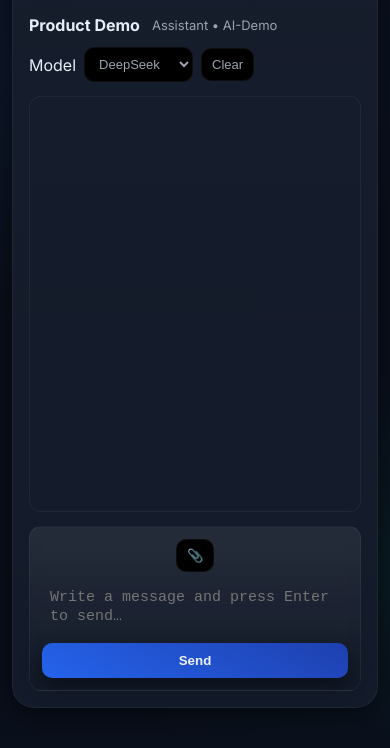
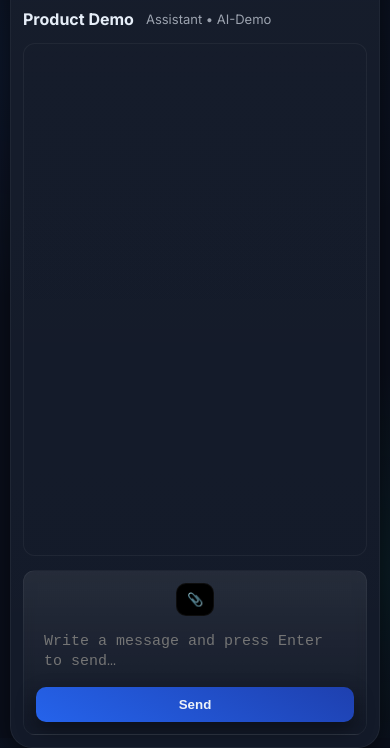
Before and after one commit to sahil-coder-2070/Ai-chatbot, a website: page index.html in a window 390 px wide. Shown: the part 106-854 px from the top of the page. Drawn offline with Linux system fonts and the light colour scheme.

Commit message:
style has been updated

```diff
--- a/style.css
+++ b/style.css
@@ -22,7 +22,9 @@ html, body {
 body {
     margin: 0;
     font-family: Inter, system-ui, -apple-system, "Segoe UI", Roboto, "Helvetica Neue", Arial;
-    background: radial-gradient(1000px 600px at 20% 20%, rgba(59, 130, 246, 0.08), transparent 40%), radial-gradient(800px 500px at 90% 80%, rgba(16, 185, 129, 0.08), transparent 40%), var(--bg);
+    background: radial-gradient(1000px 600px at 20% 20%, rgba(59, 130, 246, 0.08), transparent 40%),
+                radial-gradient(800px 500px at 90% 80%, rgba(16, 185, 129, 0.08), transparent 40%),
+                var(--bg);
     color: #e6eef8;
     -webkit-font-smoothing: antialiased;
     -moz-osx-font-smoothing: grayscale;
@@ -165,7 +167,7 @@ body {
     flex-direction: column;
     padding: 22px;
     gap: 14px;
-    overflow: auto;
+    overflow: hidden;
     scroll-behavior: smooth;
     background: linear-gradient(180deg, rgba(255, 255, 255, 0.01), transparent), rgba(255, 255, 255, 0.006);
 }
@@ -214,7 +216,7 @@ select, .icon-btn {
     border-radius: 12px;
     padding: 18px;
     flex: 1;
-    overflow: auto;
+    overflow-y: auto;
     border: 1px solid rgba(255, 255, 255, 0.05);
 }
 
@@ -298,13 +300,16 @@ select, .icon-btn {
     box-shadow: 0 8px 20px rgba(0, 0, 0, 0.4);
 }
 
+/* ============== MOBILE FIXES ============== */
 @media (max-width: 768px) {
-    body { padding: 12px; }
+    body {
+        padding: 10px;
+        overflow: hidden; /* stop body scroll */
+    }
     .app {
         grid-template-columns: 1fr;
         grid-template-rows: auto 1fr;
-        height: auto;
-        min-height: 95vh;
+        height: 100vh; /* full screen */
     }
     .sidebar {
         flex-direction: row;
@@ -327,26 +332,31 @@ select, .icon-btn {
         padding: 8px 16px;
     }
     .chat-panel {
-        height: auto;
-        min-height: calc(37vh - 236px);
-        padding: 16px;
+        height: 100%;
+        padding: 12px;
+        padding-bottom: 12px;
+        overflow: hidden; /* prevent full scroll */
+    }
+    .messages {
+        flex: 1;
+        overflow-y: auto; /* scroll only here */
+        -webkit-overflow-scrolling: touch;
     }
     .chat-input {
         flex-direction: column;
         display: flex;
         gap: 8px;
+        flex-shrink: 0;
     }
     .chat-input textarea {
         width: 100%;
         height: 80px;
     }
     .chat-top {
-    display: grid
-;
-    grid-template-columns: repeat(1, 2fr);
-    /* align-items: center; */
-    /* justify-content: space-between; */
-    gap: 12px;
-}
+        display: grid;
+        grid-template-columns: repeat(1, 2fr);
+        gap: 12px;
+    }
+    .controls { display: none; } /* hide extra controls */
     .send { width: 100%; }
 }
```
